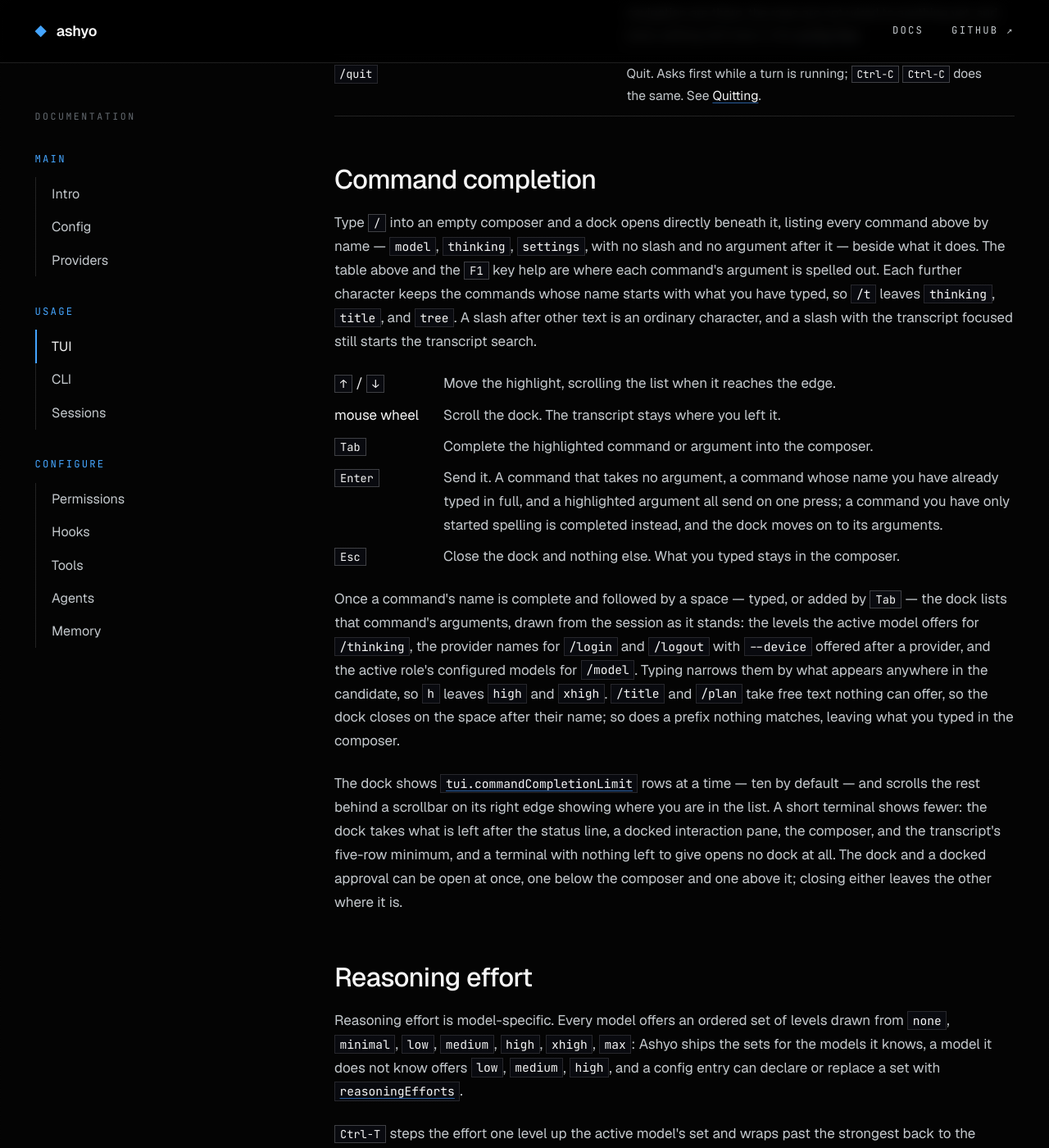
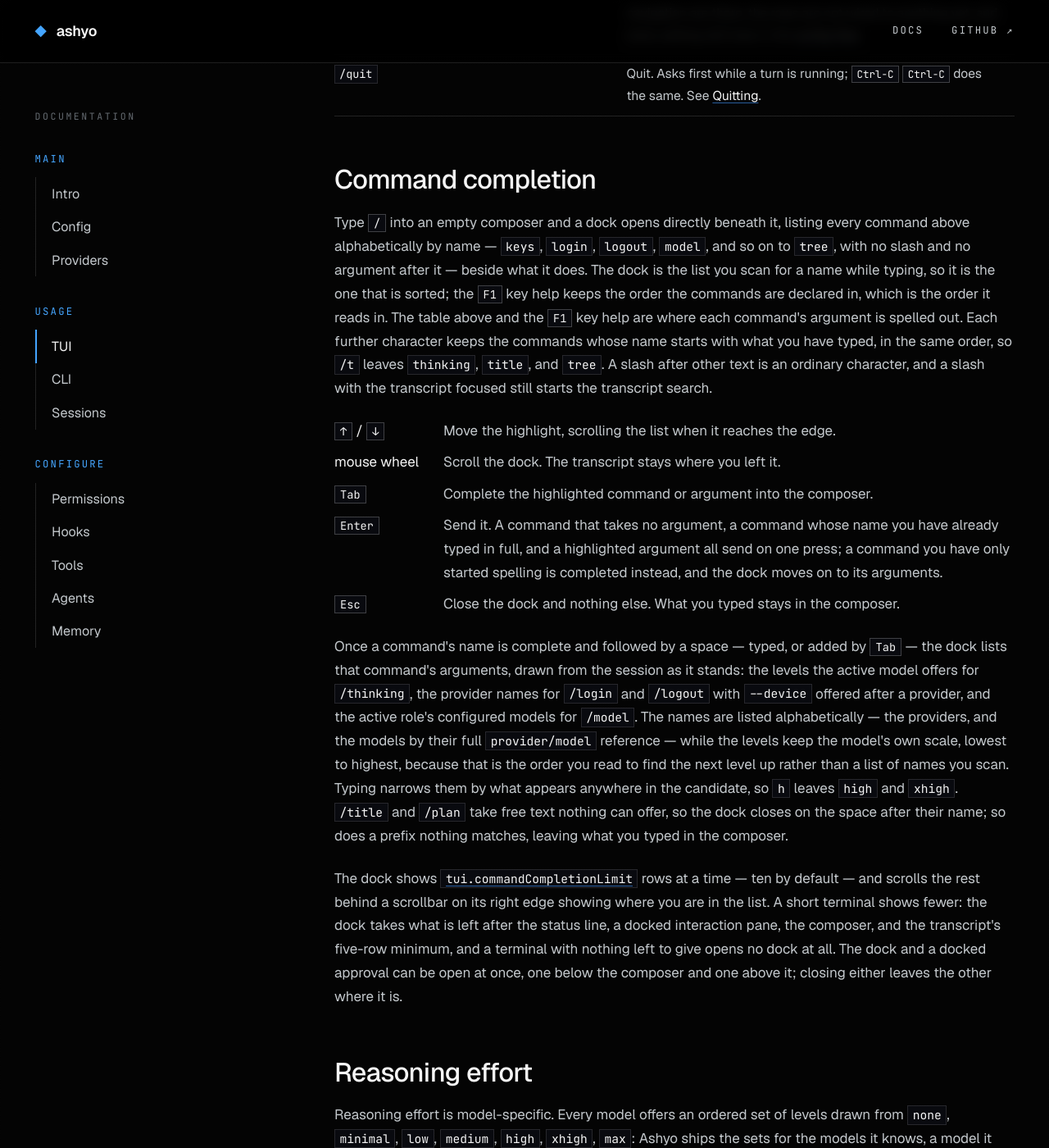
Before and after one commit to ashyo-ai/ashyo-ai.github.io, a Jekyll site: the page built from tui.html, in a window 1280 px wide and 1400 px high, scrolled down 4819 px. Shown: the whole window at 82% size. Built offline with Jekyll 4.4.1, drawn with Linux system fonts in a browser that asks for light colours.

Commit message:
Say the completion dock lists commands and names alphabetically

```diff
--- a/tui.html
+++ b/tui.html
@@ -69,7 +69,7 @@
 </table>
 
 <h2 id="completion">Command completion</h2>
-<p>Type <kbd>/</kbd> into an empty composer and a dock opens directly beneath it, listing every command above by name — <code>model</code>, <code>thinking</code>, <code>settings</code>, with no slash and no argument after it — beside what it does. The table above and the <kbd>F1</kbd> key help are where each command's argument is spelled out. Each further character keeps the commands whose name starts with what you have typed, so <code>/t</code> leaves <code>thinking</code>, <code>title</code>, and <code>tree</code>. A slash after other text is an ordinary character, and a slash with the transcript focused still starts the transcript search.</p>
+<p>Type <kbd>/</kbd> into an empty composer and a dock opens directly beneath it, listing every command above alphabetically by name — <code>keys</code>, <code>login</code>, <code>logout</code>, <code>model</code>, and so on to <code>tree</code>, with no slash and no argument after it — beside what it does. The dock is the list you scan for a name while typing, so it is the one that is sorted; the <kbd>F1</kbd> key help keeps the order the commands are declared in, which is the order it reads in. The table above and the <kbd>F1</kbd> key help are where each command's argument is spelled out. Each further character keeps the commands whose name starts with what you have typed, in the same order, so <code>/t</code> leaves <code>thinking</code>, <code>title</code>, and <code>tree</code>. A slash after other text is an ordinary character, and a slash with the transcript focused still starts the transcript search.</p>
 <dl>
 <dt><kbd>↑</kbd> / <kbd>↓</kbd></dt><dd>Move the highlight, scrolling the list when it reaches the edge.</dd>
 <dt>mouse wheel</dt><dd>Scroll the dock. The transcript stays where you left it.</dd>
@@ -77,7 +77,7 @@
 <dt><kbd>Enter</kbd></dt><dd>Send it. A command that takes no argument, a command whose name you have already typed in full, and a highlighted argument all send on one press; a command you have only started spelling is completed instead, and the dock moves on to its arguments.</dd>
 <dt><kbd>Esc</kbd></dt><dd>Close the dock and nothing else. What you typed stays in the composer.</dd>
 </dl>
-<p>Once a command's name is complete and followed by a space — typed, or added by <kbd>Tab</kbd> — the dock lists that command's arguments, drawn from the session as it stands: the levels the active model offers for <code>/thinking</code>, the provider names for <code>/login</code> and <code>/logout</code> with <code>--device</code> offered after a provider, and the active role's configured models for <code>/model</code>. Typing narrows them by what appears anywhere in the candidate, so <code>h</code> leaves <code>high</code> and <code>xhigh</code>. <code>/title</code> and <code>/plan</code> take free text nothing can offer, so the dock closes on the space after their name; so does a prefix nothing matches, leaving what you typed in the composer.</p>
+<p>Once a command's name is complete and followed by a space — typed, or added by <kbd>Tab</kbd> — the dock lists that command's arguments, drawn from the session as it stands: the levels the active model offers for <code>/thinking</code>, the provider names for <code>/login</code> and <code>/logout</code> with <code>--device</code> offered after a provider, and the active role's configured models for <code>/model</code>. The names are listed alphabetically — the providers, and the models by their full <code>provider/model</code> reference — while the levels keep the model's own scale, lowest to highest, because that is the order you read to find the next level up rather than a list of names you scan. Typing narrows them by what appears anywhere in the candidate, so <code>h</code> leaves <code>high</code> and <code>xhigh</code>. <code>/title</code> and <code>/plan</code> take free text nothing can offer, so the dock closes on the space after their name; so does a prefix nothing matches, leaving what you typed in the composer.</p>
 <p>The dock shows <a href="config.html#schema"><code>tui.commandCompletionLimit</code></a> rows at a time — ten by default — and scrolls the rest behind a scrollbar on its right edge showing where you are in the list. A short terminal shows fewer: the dock takes what is left after the status line, a docked interaction pane, the composer, and the transcript's five-row minimum, and a terminal with nothing left to give opens no dock at all. The dock and a docked approval can be open at once, one below the composer and one above it; closing either leaves the other where it is.</p>
 
 <h2 id="reasoning-effort">Reasoning effort</h2>
```
